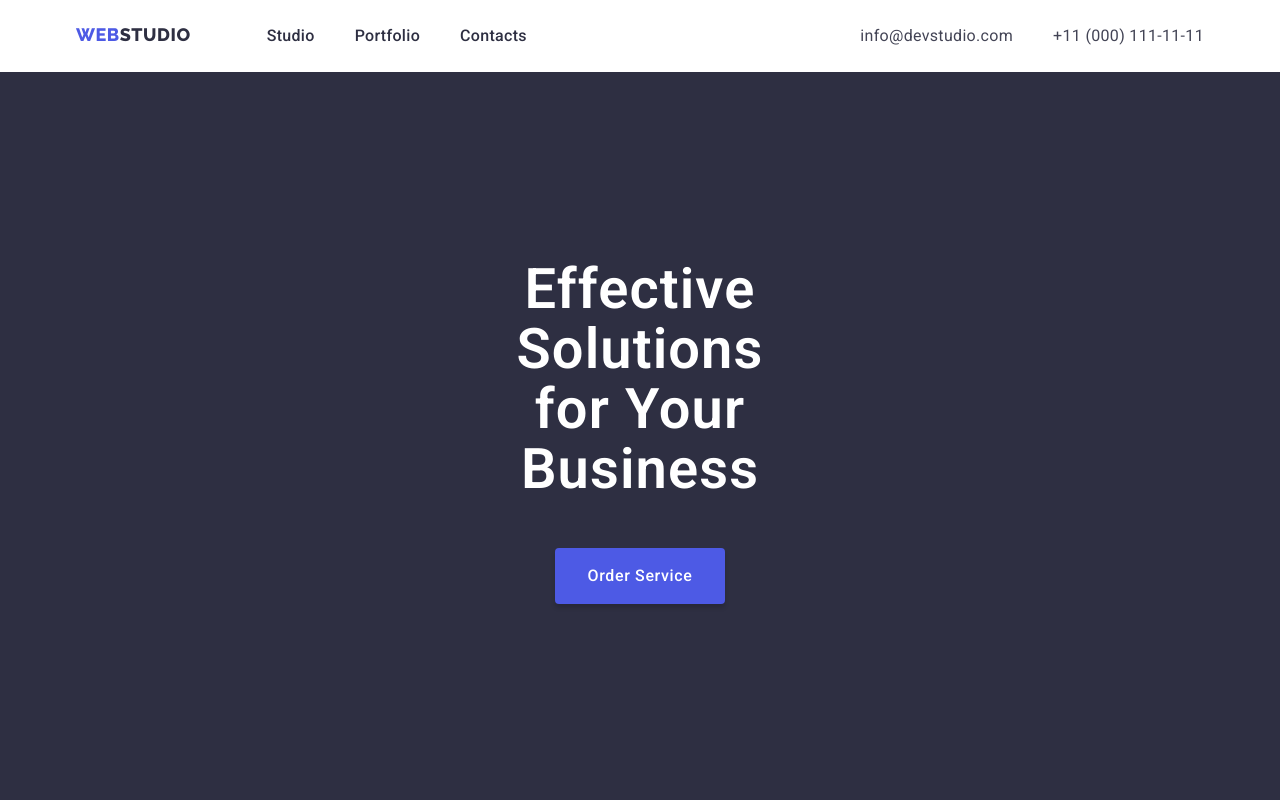
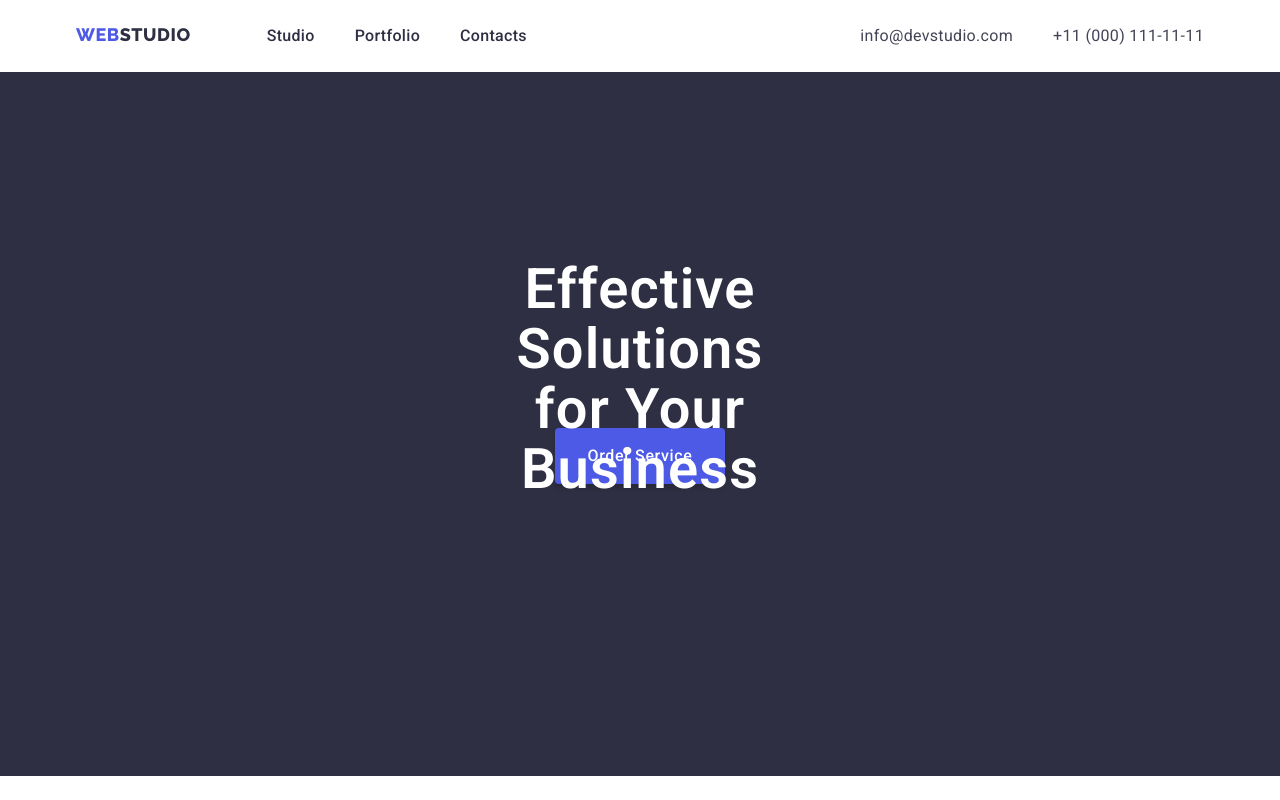
Before and after one commit to SofiaPogranychna/goit-markup-hw-03, a plain HTML site: page index.html in a window 1280 px wide. Shown: the top 800 px of the page. Drawn offline with nearby package versions, Linux system fonts and the light colour scheme.

Commit message:
Update styles.css

```diff
--- a/css/styles.css
+++ b/css/styles.css
@@ -63,7 +63,6 @@ text-decoration:none; }
 
  /*NAVIGATION-CONTACT*/
 .list-contact{font-style: normal;
-    font-weight: 400;
     font-size: 16px;
     line-height: 1.5;
     letter-spacing: 0.02em;
@@ -80,7 +79,8 @@ text-decoration:none; }
     letter-spacing: 0.02em;
     color: #FFFFFF;
     text-align: center;
-    margin-bottom: 48px;}
+    margin-bottom: 48px;
+    height:120px;}
 
 
 .section-one{background-color: #2e2f42;padding:188px 472px 292px;}
@@ -250,7 +250,7 @@ gap: 24px;}
     padding-bottom: 120px;
 }
 
-.portfolio-list-wrapper{ padding-top:32px;border: 1px solid #E7E9FC;border-top: #FFFFFF;}
+.portfolio-list-wrapper{padding-top: 32px;border: 1px solid #E7E9FC;border-top: #FFFFFF;}
 
 .portfolio-head{
     font-style: normal;
@@ -259,7 +259,6 @@ gap: 24px;}
     line-height: 1.2;
     letter-spacing: 0.02em;
     color: #2E2F42;
-    margin-top:32px;
     margin-left: 16px;}
 
 .portfolio-head-paragraph{
@@ -269,5 +268,4 @@ gap: 24px;}
     letter-spacing: 0.02em;
     color: #434455;
     margin-top: 8px;
-    margin-left: 16px; margin-bottom: 32px;
-}
+    margin-left: 16px; margin-bottom: 32px;}
```
